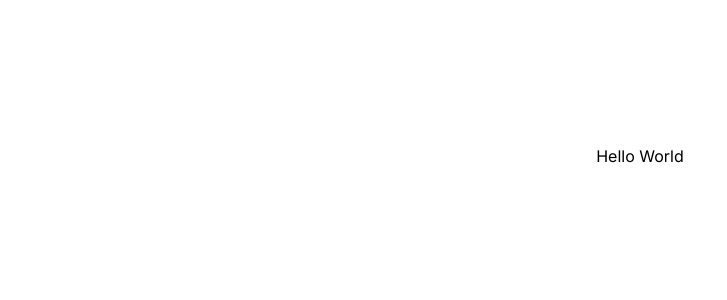
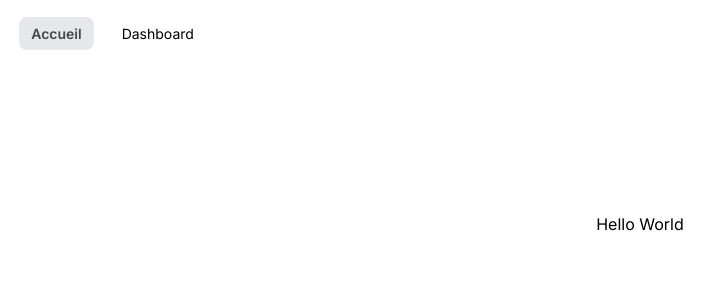
Before and after one commit to KpryKorn/back-office-wallet, a Next.js app: page / in a window 1280 px wide. Shown: the top 300 px of the page, without its empty margins (0-727 px from the left). Built offline with nearby package versions, Linux system fonts and the light colour scheme.

Commit message:
feat: ajout d'un header commun aux layouts

```diff
--- a/app/layout.tsx
+++ b/app/layout.tsx
@@ -1,6 +1,7 @@
 import type { Metadata } from "next";
 import { Inter } from "next/font/google";
 import "./globals.css";
+import Header from "@/components/Header";
 
 const inter = Inter({ subsets: ["latin"] });
 
@@ -17,6 +18,7 @@ export default function RootLayout({
   return (
     <html lang="fr">
       <body className={inter.className + " container antialiased"}>
+        <Header />
         <main className="mx-auto my-6 md:my-12">{children}</main>
       </body>
     </html>
--- /dev/null
+++ b/components/Header.tsx
@@ -0,0 +1,44 @@
+"use client";
+
+import Link from "next/link";
+import { usePathname } from "next/navigation";
+
+export default function Header() {
+  const routes = [
+    {
+      name: "Accueil",
+      path: "/",
+    },
+    {
+      name: "Dashboard",
+      path: "/dashboard",
+    },
+  ];
+
+  const pathname = usePathname();
+
+  return (
+    <header>
+      <nav className="mx-auto py-6 flex items-center justify-between">
+        <ul className="flex items-center gap-4 text-sm">
+          {routes.map((route) => {
+            return (
+              <li key={route.name}>
+                <Link
+                  href={route.path}
+                  className={`hover:text-black/70 transition-colors px-3 py-2 rounded-lg ${
+                    pathname === route.path
+                      ? "bg-gray-200 text-black/70 font-semibold"
+                      : ""
+                  }`}
+                >
+                  {route.name}
+                </Link>
+              </li>
+            );
+          })}
+        </ul>
+      </nav>
+    </header>
+  );
+}
```
